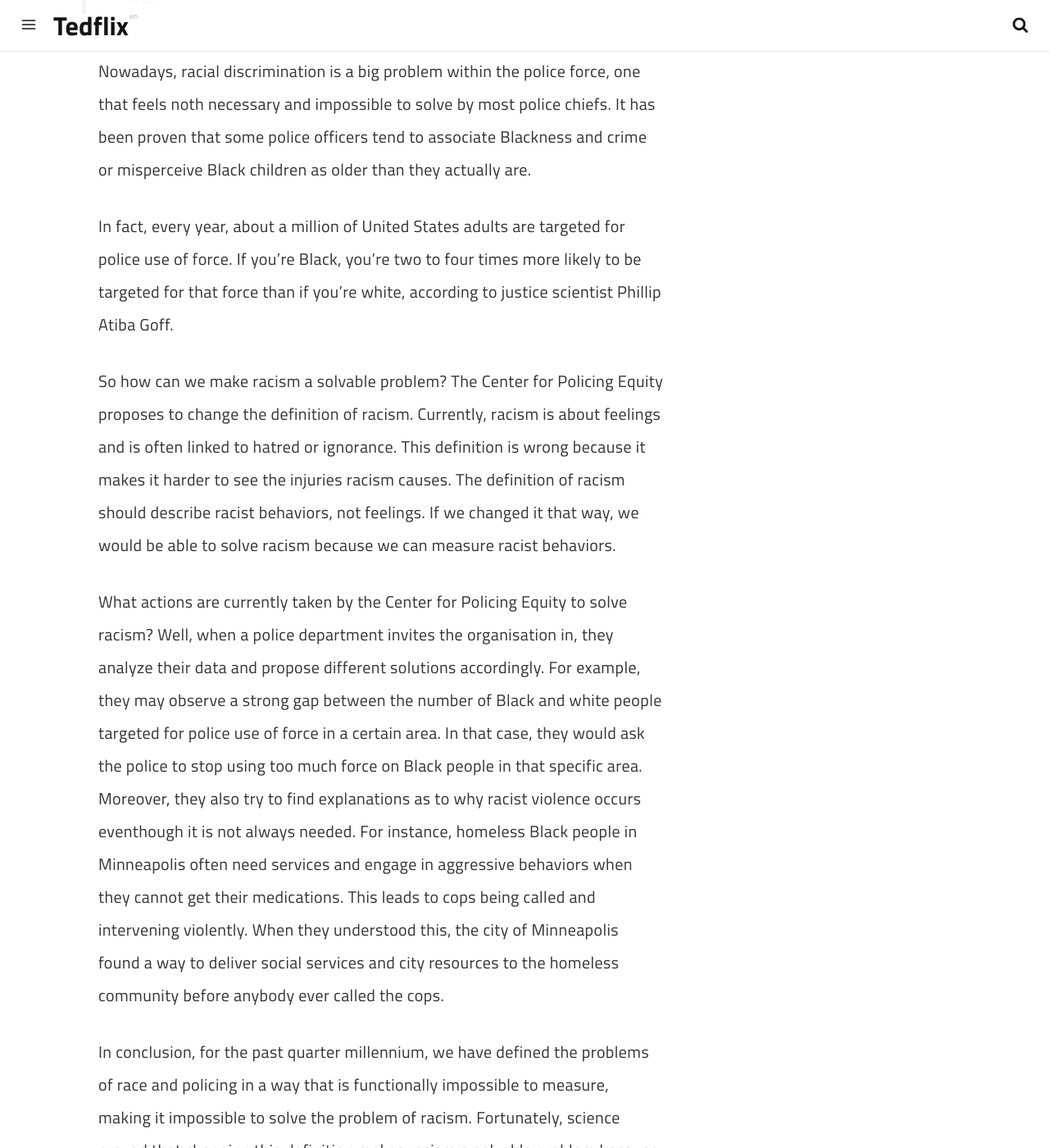
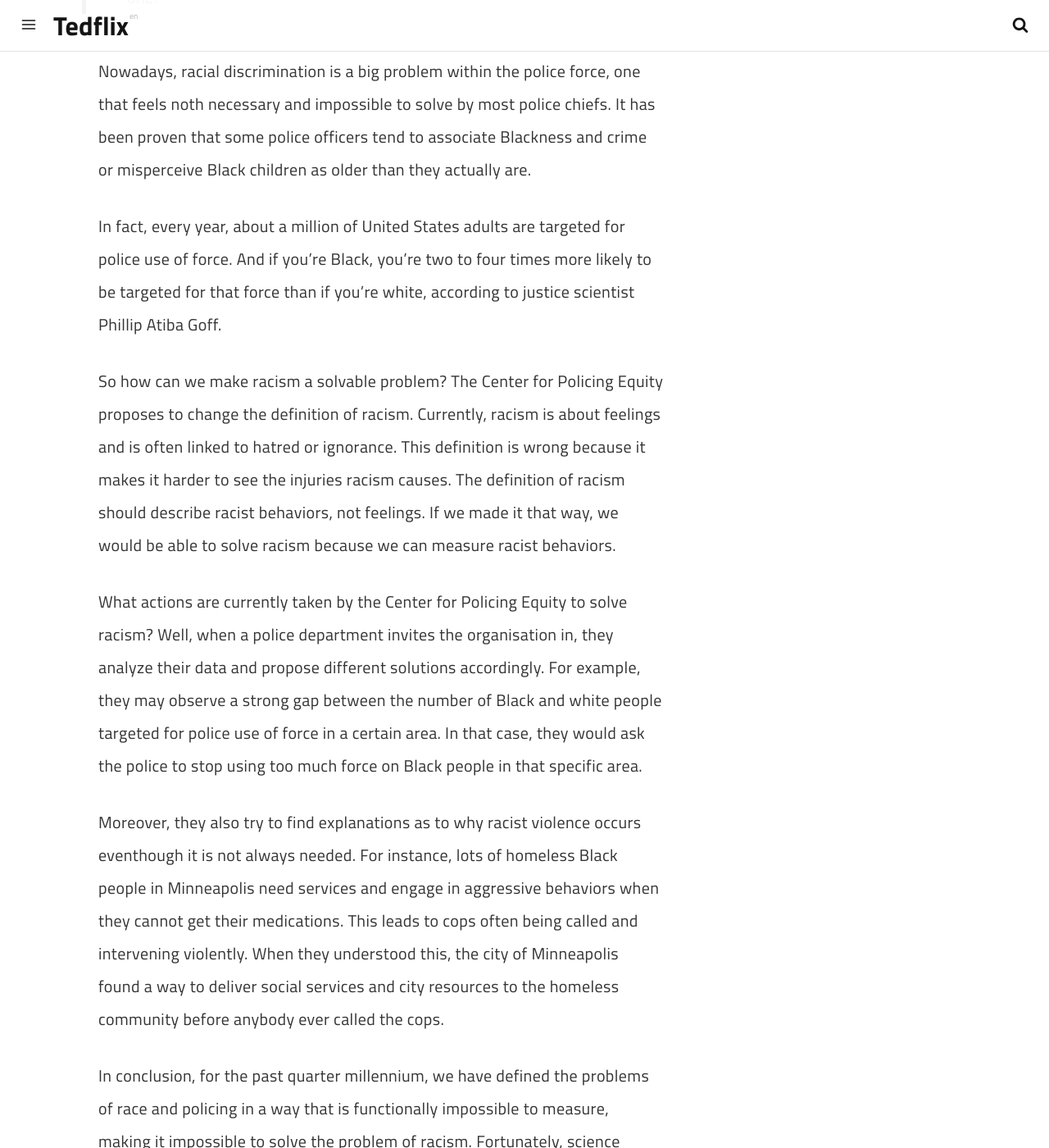
Before and after one commit to lukalafaye/lukalafaye.github.io, a Jekyll site: the page built from _posts/2021-02-18-solving-racism.md, in a window 1280 px wide and 1400 px high, scrolled down 951 px. Shown: the whole window at 82% size. Built offline with Jekyll 4.4.1, drawn with Linux system fonts in a browser that asks for light colours; a script that is not in the unit is left out.

Commit message:
published all articles

```diff
--- a/_posts/2021-02-18-solving-racism.md
+++ b/_posts/2021-02-18-solving-racism.md
@@ -17,14 +17,15 @@ paginate: true
 
 Nowadays, racial discrimination is a big problem within the police force, one that feels noth necessary and impossible to solve by most police chiefs. It has been proven that some police officers tend to associate Blackness and crime or misperceive Black children as older than they actually are.
 
-In fact, every year, about a million of United States adults are targeted for police use of force. If you're Black, you're two to four times more likely to be targeted for that force than if you're white, according to justice scientist Phillip Atiba Goff.
+In fact, every year, about a million of United States adults are targeted for police use of force. And if you're Black, you're two to four times more likely to be targeted for that force than if you're white, according to justice scientist Phillip Atiba Goff.
 
 So how can we make racism a solvable problem?
-The Center for Policing Equity proposes to change the definition of racism. Currently, racism is about feelings and is often linked to hatred or ignorance. This definition is wrong because it makes it harder to see the injuries racism causes. The definition of racism should describe racist behaviors, not feelings. If we changed it that way, we would be able to solve racism because we can measure racist behaviors.
+The Center for Policing Equity proposes to change the definition of racism. Currently, racism is about feelings and is often linked to hatred or ignorance. This definition is wrong because it makes it harder to see the injuries racism causes. The definition of racism should describe racist behaviors, not feelings. If we made it that way, we would be able to solve racism because we can measure racist behaviors.
 
 What actions are currently taken by the Center for Policing Equity to solve racism?
 Well, when a police department invites the organisation in, they analyze their data and propose different solutions accordingly. For example, they may observe a strong gap between the number of Black and white people targeted for police use of force in a certain area. In that case, they would ask the police to stop using too much force on Black people in that specific area.
-Moreover, they also try to find explanations as to why racist violence occurs eventhough it is not always needed. For instance, homeless Black people in Minneapolis often need services and engage in aggressive behaviors when they cannot get their medications. This leads to cops being called and intervening violently. When they understood this, the city of Minneapolis found a way to deliver social services and city resources to the homeless community before anybody ever called the cops.
+
+Moreover, they also try to find explanations as to why racist violence occurs eventhough it is not always needed. For instance, lots of homeless Black people in Minneapolis need services and engage in aggressive behaviors when they cannot get their medications. This leads to cops often being called and intervening violently. When they understood this, the city of Minneapolis found a way to deliver social services and city resources to the homeless community before anybody ever called the cops.
 
 In conclusion, for the past quarter millennium, we have defined the problems of race and policing in a way that is functionally impossible to measure, making it impossible to solve the problem of racism. Fortunately, science proved that changing this definition makes racism a solvable problem because we can measure police behavior and change it for the better when needed.
 
```
Also changed, not shown: _posts/2021-02-19-prevent-alzheimer.md (+12 -0 lines), _posts/2021-02-20-reality-creation.md (+13 -0 lines).
